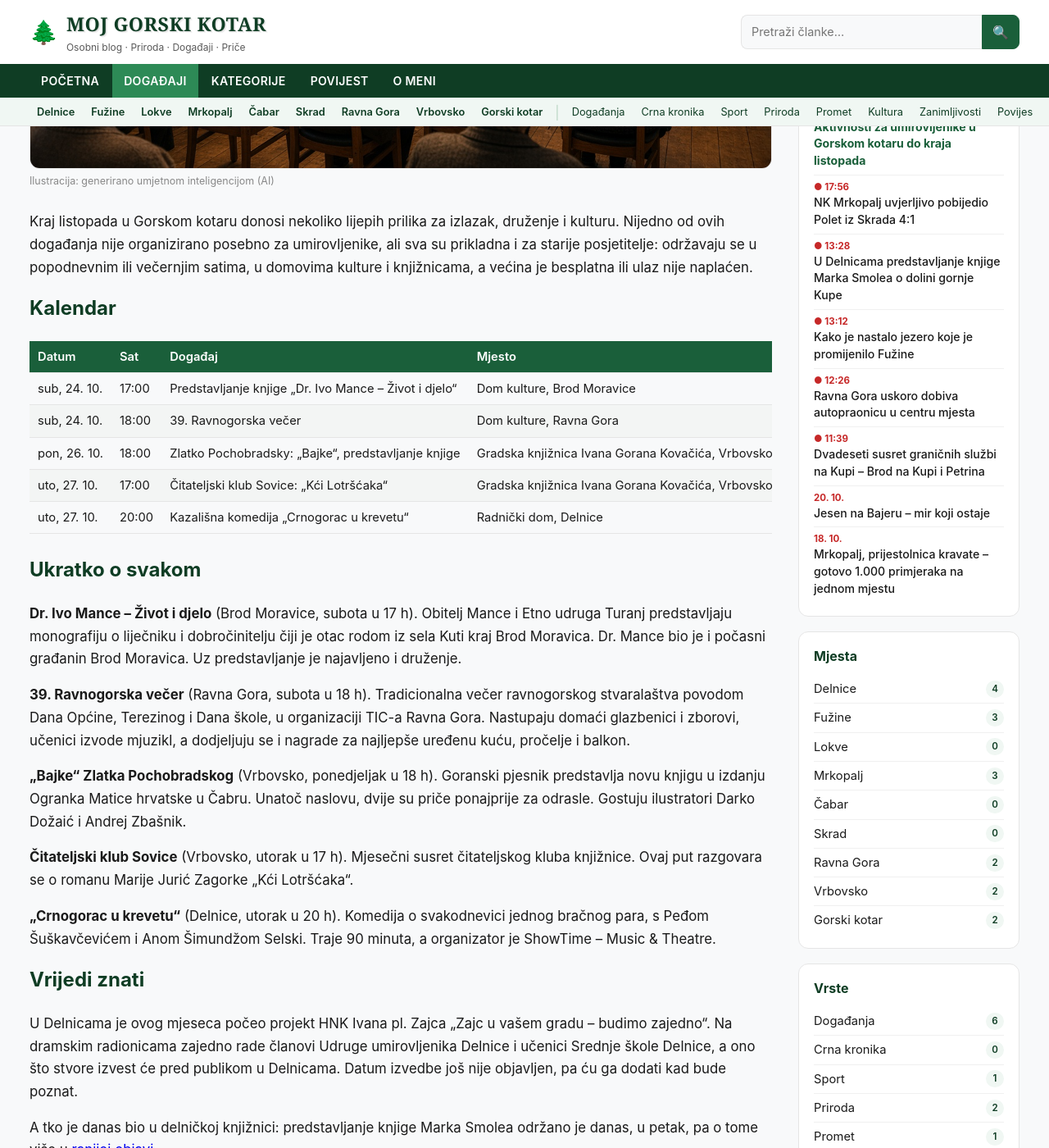
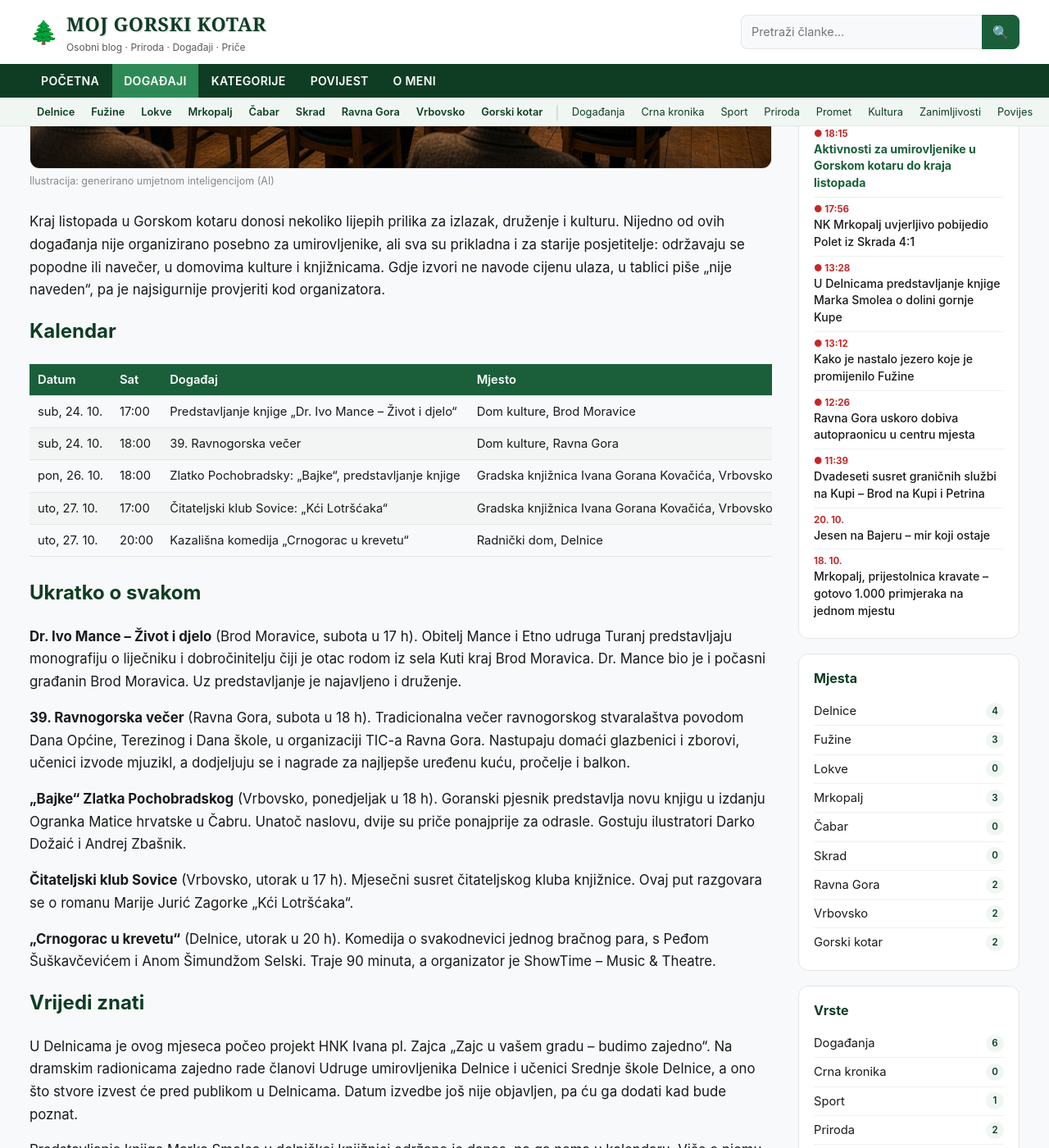
Before and after one commit to MojGK/gorski-kotar.info, a Jekyll site: the page built from _posts/2026-10-23-aktivnosti-za-umirovljenike-gorski-kotar-listopad.md, in a window 1280 px wide and 1400 px high, scrolled down 795 px. Shown: the whole window at 82% size. Built offline with Jekyll 4.4.1, drawn with Linux system fonts in a browser that asks for light colours; comment, search, counter and statistics services are not loaded; some of the changed text lies outside the part shown.

Commit message:
Umirovljenici: preciznije o ulazu

```diff
--- a/_posts/2026-10-23-aktivnosti-za-umirovljenike-gorski-kotar-listopad.md
+++ b/_posts/2026-10-23-aktivnosti-za-umirovljenike-gorski-kotar-listopad.md
@@ -14,7 +14,7 @@ image_alt: "Ilustracija: stariji posjetitelji u dvorani doma kulture prate preds
 image_credit: "Ilustracija: generirano umjetnom inteligencijom (AI)"
 ---
 
-Kraj listopada u Gorskom kotaru donosi nekoliko lijepih prilika za izlazak, druženje i kulturu. Nijedno od ovih događanja nije organizirano posebno za umirovljenike, ali sva su prikladna i za starije posjetitelje: održavaju se u popodnevnim ili večernjim satima, u domovima kulture i knjižnicama, a većina je besplatna ili ulaz nije naplaćen.
+Kraj listopada u Gorskom kotaru donosi nekoliko lijepih prilika za izlazak, druženje i kulturu. Nijedno od ovih događanja nije organizirano posebno za umirovljenike, ali sva su prikladna i za starije posjetitelje: održavaju se popodne ili navečer, u domovima kulture i knjižnicama. Gdje izvori ne navode cijenu ulaza, u tablici piše „nije naveden“, pa je najsigurnije provjeriti kod organizatora.
 
 ## Kalendar
 
@@ -42,7 +42,7 @@ Kraj listopada u Gorskom kotaru donosi nekoliko lijepih prilika za izlazak, dru
 
 U Delnicama je ovog mjeseca počeo projekt HNK Ivana pl. Zajca „Zajc u vašem gradu – budimo zajedno“. Na dramskim radionicama zajedno rade članovi Udruge umirovljenika Delnice i učenici Srednje škole Delnice, a ono što stvore izvest će pred publikom u Delnicama. Datum izvedbe još nije objavljen, pa ću ga dodati kad bude poznat.
 
-A tko je danas bio u delničkoj knjižnici: predstavljanje knjige Marka Smolea održano je danas, u petak, pa o tome više u [ranijoj objavi]({{ '/delnice-predstavljanje-knjige-marko-smole/' | relative_url }}).
+Predstavljanje knjige Marka Smolea u delničkoj knjižnici održano je danas, pa ga nema u kalendaru. Više o njemu pročitajte u [ranijoj objavi]({{ '/delnice-predstavljanje-knjige-marko-smole/' | relative_url }}).
 
 Ako znate još neko druženje za starije u Gorskom kotaru, javite mi, rado ću ga dodati.
 
```
